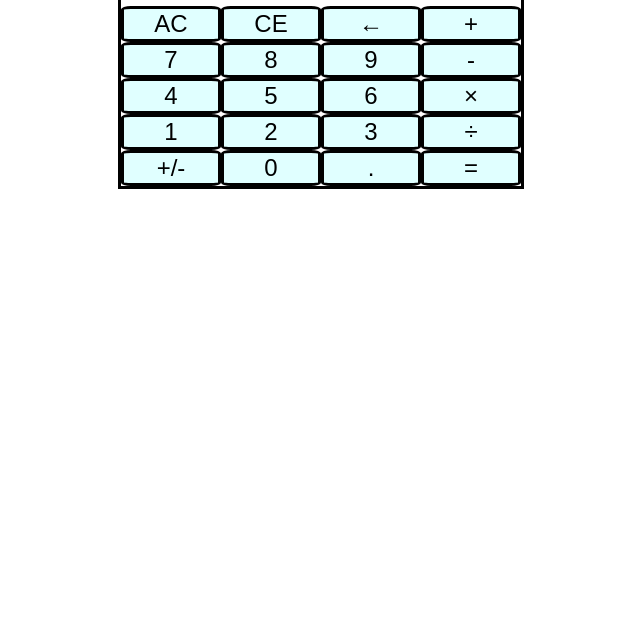
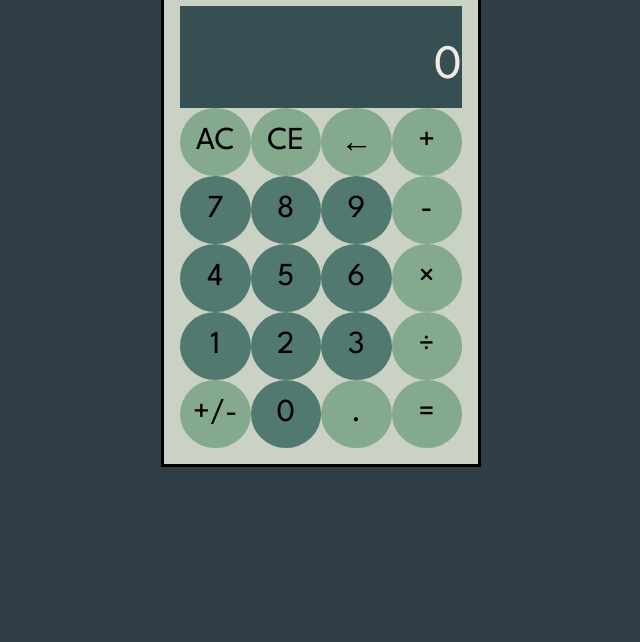
Before and after one commit to amchrlee/calculator, a plain HTML site: page index.html in a window 1280 px wide. Shown: the part 158-800 px from the top of the page, without its empty margins (319-959 px from the left). Drawn offline with Linux system fonts and the light colour scheme.

Commit message:
Design first draft of calculator UI

```diff
--- a/index.html
+++ b/index.html
@@ -11,8 +11,12 @@
 <body>
     <h1>Calculator</h1>
     <div class="calc">
+        <div class="calc__display-container">
             <div class="calc__display--operation"></div>
             <div class="calc__display--operand"></div>
+        </div>
+
+        <div class="calc__buttons-container">
             <button id="ac" class="calc__buttons all-clear" value="AC">AC</button>
             <button id="ce" class="calc__buttons clear-entry" value="CE">CE</button>
             <button id="backspace" class="calc__buttons backspace">←</button>
@@ -34,5 +38,6 @@
             <button id="decimal" class="calc__buttons error-disable decimal" value=".">.</button>
             <button id="equals" class="calc__buttons equals" value="=">=</button>
         </div>
+    </div>
 </body>
 </html>
--- a/script.js
+++ b/script.js
@@ -16,17 +16,11 @@ let secondOperandCopy = null;
 let errorMessage = "ERROR";
 
 
-function clickButton() {
+function selectButton() {
     for (let i = 0; i < buttons.length; i++) {
         buttons[i].addEventListener("click", function() {
             if (buttons[i].classList.contains("operand")) {
                 selectOperand(buttons[i].value);
-                updateDisplay();
-            } else if (buttons[i].classList.contains("operator")) {
-                selectOperator(buttons[i].value);
-                updateDisplay();
-            } else if (buttons[i].classList.contains("equals")){
-                selectEquals();
                 updateDisplay();
             } else if (buttons[i].classList.contains("decimal")) {
                 addDecimal(buttons[i].value);
@@ -40,6 +34,12 @@ function clickButton() {
             } else if (buttons[i].classList.contains("clear-entry")){
                 clearEntry();
                 updateDisplay();
+            } else if (buttons[i].classList.contains("operator")) {
+                selectOperator(buttons[i].value);
+                updateDisplay();
+            } else if (buttons[i].classList.contains("equals")){
+                selectEquals();
+                updateDisplay();
             } else if (buttons[i].classList.contains("all-clear")){
                 allClear();
                 updateDisplay();
@@ -48,7 +48,7 @@ function clickButton() {
     }
 }
 
-clickButton();
+selectButton();
 
 function updateDisplay() {
     operandDisplay.innerText = displayValue;
--- a/style.css
+++ b/style.css
@@ -1,53 +1,106 @@
+@import url('https://fonts.googleapis.com/css2?family=League+Spartan&display=swap');
+
+:root {
+    --background-color-main: #2F3E46;
+    --calc-display-color: #354F52;
+    --calc-buttons-operand-color: #52796F;
+    --calc-buttons-other-color: #84A98C;
+    --calc-buttons-hover-color: #9dad92;
+    --calc-buttons-active-color: #95a88c;
+    --calc-color: #CAD2C5;
+    --h1-color: #cfe2c3;
+    --font-family: 'League Spartan';
+}
+
+* {
+    box-sizing: border-box;
+    background-color: var(--background-color-main);
+}
+
 h1 {
     text-align: center;
+    color: var(--h1-color);
+    font-family: var(--font-family), sans-serif;
+    font-size: 4em;
 }
 
 .calc {
     margin: auto;
-    max-width: 25rem;
-    max-height: 35rem;
+    padding: 1rem;
+    width: 20rem;
+    height: 30rem;
     border: solid black;
     display: grid;
+    grid-template-rows: 1.5fr 5fr;
+    grid-template-areas:
+        "display"
+        "buttons";
+    background-color: var(--calc-color);
+}
+
+.calc__display-container {
+    grid-area: display;
+    display: grid;
+    grid-template-rows: 0.3fr 1.2fr;
+    grid-template-areas:
+        "display-operation"
+        "display-operand";
+    background-color: var(--calc-display-color);
+    font-family: var(--font-family);
+}
+
+.calc__display--operation {
+    grid-area: display-operation;
+    text-align: right;
+    align-self: center;
+    font-size: 1em;
+    color: #F2E9E4;
+    background-color: inherit;
+}
+
+.calc__display--operand {
+    grid-area: display-operand;
+    text-align: right;
+    align-self: center;
+    font-size: 3em;
+    color: #F2E9E4;
+    background-color: inherit;
+}
+
+.calc__buttons-container {
+    grid-area: buttons;
+    display: grid;
     grid-template-columns: [col1-start] 1fr [col2-start] 1fr [col3-start] 1fr [col4-start] 1fr [col-end];
-    grid-template-rows: [row1-start] 0.75fr [row2-start] 1.5fr [row3-start] 1fr [row4-start] 1fr [row5-start] 1fr [row6-start] 1fr [row-end];
+    grid-template-rows: [row1-start] 1fr [row2-start] 1fr [row3-start] 1fr [row4-start] 1fr [row5-start] 1fr [row-end];
     grid-template-areas:
-        "display-eq display-eq display-eq display-eq"
-        "display-num display-num display-num display-num"
         "ac ce backspace add"
         "seven eight nine subtract"
         "four five six multiply"
         "one two three divide"
         "plus-minus zero decimal equals";
-}
-
-.calc__display--operation {
-    grid-area: display-eq;
-    text-align: right;
-    align-self: center;
-    font-size: 1em;
-}
-
-.calc__display--operand {
-    grid-area: display-num;
-    text-align: right;
-    align-self: center;
-    font-size: 2em;
+    background-color: var(--calc-color);
 }
 
 .calc__buttons {
+    padding: 0;
     text-align: center;
-    font-size: 1.5em;
-    border: solid black;
-    border-radius: 10%;
-    background-color: lightcyan;
+    font-size: 2em;
+    border: none;
+    border-radius: 50%;
+    background-color: var(--calc-buttons-other-color);
+    font-family: var(--font-family);
 }
 
 .calc__buttons:hover {
-    background-color: lightgray;
+    background-color: var(--calc-buttons-hover-color);
 }
 
 .calc__buttons:active {
-    background-color: gray;
+    background-color: var(--calc-buttons-active-color);
+}
+
+.operand {
+    background-color: var(--calc-buttons-operand-color);
 }
 
 .error-disable:disabled {
@@ -103,6 +156,9 @@ h1 {
 #divide {
     grid-area: divide;
 }
+#plus-minus {
+    grid-area: plus-minus;
+}
 #zero {
     grid-area: zero;
 }
```
Lines whose indentation alone changed are shown as unchanged.
